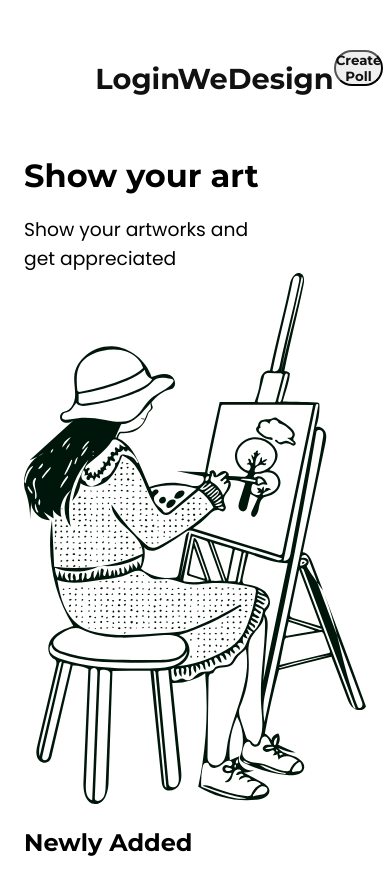
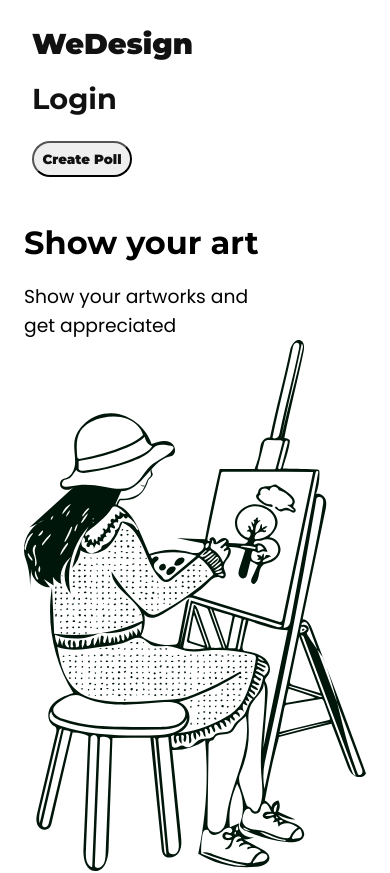
Before and after one commit to chingu-voyages/v40-geckos-team-19, a React (Create React App) app: page / in a window 390 px wide. Shown: the top 873 px of the page. Built offline with nearby package versions, Linux system fonts and the light colour scheme; grey boxes are pictures that could not be loaded.

Commit message:
added responsiveness to header

```diff
--- a/src/Components/HomePage/Header.css
+++ b/src/Components/HomePage/Header.css
@@ -1,21 +1,9 @@
 .header {
   font-size: 1.8rem;
-  height: 156px;
-  display: flex;
-  justify-content: center;
-  padding: 0 108px;
   color: black;
 }
 
-.header-inner {
-  width: 100%;
-  display: flex;
-  align-items: center;
-  justify-content: space-between;
-}
-
 .title {
-  margin-left: 40%;
   font-weight: bolder;
   font-family: "Montserrat", sans-serif;
 }
@@ -24,14 +12,11 @@
   font-weight: bolder;
   font-family: "Montserrat", sans-serif;
   display: flex;
-  position: absolute;
-  transform: translateX(-15%);
+  flex-direction: row;
+  justify-content: space-between;
+  margin: 20px 200px;
   list-style-type: none;
   color: #111;
-}
-
-.li {
-  justify-content: space-evenly;
 }
 
 a {
@@ -55,3 +40,22 @@ a {
   font-family: "Montserrat", sans-serif;
   margin-bottom: 20px;
 }
+
+@media only screen and (max-width: 768px) {
+  .header {
+    margin: 1rem 2rem;
+  }
+
+  .nav {
+    flex-direction: column;
+    margin: 0;
+  }
+
+  .nav li {
+    padding: 10px 0;
+  }
+
+  .title {
+    order: -1;
+  }
+}
--- a/src/Components/HomePage/Header.jsx
+++ b/src/Components/HomePage/Header.jsx
@@ -19,13 +19,15 @@ const Header = () => {
           <a href='/login'>Login</a>
           </li>
 
-        </nav>
-        <div className='title'>
+
+        <li className='title'>
           <a href='.'>WeDesign</a>
-        </div>
-
+        </li>
+      <li>
         <button className='btn'>
         <a href='/voting'>Create Poll</a>  </button>
+        </li>
+        </nav>
       </div>
     </motion.div>
   );
```
